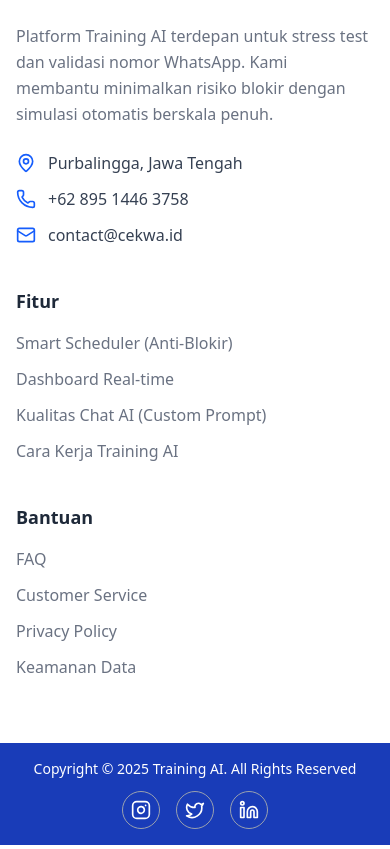
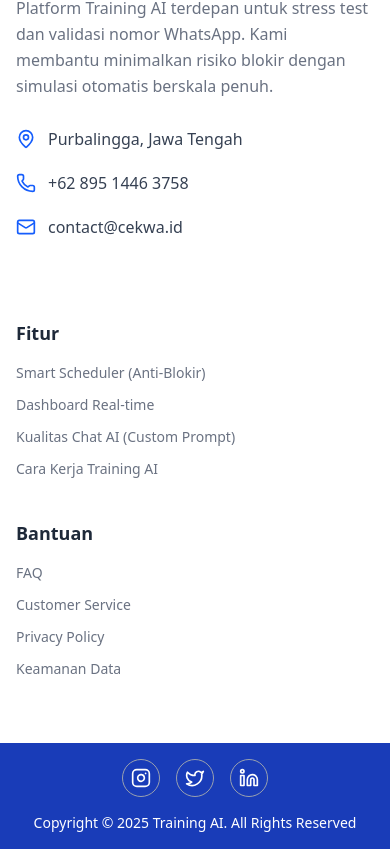
Before and after one commit to fauzinurfalah/Whatsapp_AI_LandingPage, a Next.js app: page / in a window 390 px wide. Shown: the part 5058-5907 px from the top of the page. Built offline with nearby package versions, Linux system fonts and the light colour scheme.

Commit message:
Update footer.tsx

```diff
--- a/src/components/footer.tsx
+++ b/src/components/footer.tsx
@@ -6,7 +6,7 @@ const Footer: React.FC = () => {
     <footer className="bg-white text-gray-700">
       <div className="container mx-auto max-w-7xl px-4 py-16">
         {/* Judul "AI Training" */}
-        <div className="mb-12">
+        <div className="mb-5">
           <h3 className="text-2xl font-bold text-gray-800">AI Training</h3>
         </div>
 
@@ -14,11 +14,11 @@ const Footer: React.FC = () => {
         <div className="grid grid-cols-1 gap-10 md:grid-cols-10">
 
           {/* Kolom Kiri: Deskripsi & Info Kontak */}
-          <div className="md:col-span-6">
-            <p className="text-gray-500 leading-relaxed mb-6">
+          <div className="md:col-span-4">
+            <p className="text-gray-500 leading-relaxed mb-7">
               Platform Training AI terdepan untuk stress test dan validasi nomor WhatsApp. Kami membantu minimalkan risiko blokir dengan simulasi otomatis berskala penuh.
             </p>
-            <div className="space-y-3">
+            <div className="space-y-5">
               <div className="flex items-center gap-3">
                 <MapPin className="w-5 h-5 text-blue-600" />
                 <span>Purbalingga, Jawa Tengah</span>
@@ -34,10 +34,13 @@ const Footer: React.FC = () => {
             </div>
           </div>
 
+          <div className="md:col-span-2">
+          </div>
+
           {/* Kolom Tengah: Fitur */}
           <div className="md:col-span-2">
             <h4 className="text-lg font-semibold text-gray-800 mb-4">Fitur</h4>
-            <ul className="space-y-3 text-gray-500">
+            <ul className="space-y-3 text-sm text-gray-500">
               <li><a href="#" className="hover:text-blue-600 transition-colors">Smart Scheduler (Anti-Blokir)</a></li>
               <li><a href="#" className="hover:text-blue-600 transition-colors">Dashboard Real-time</a></li>
               <li><a href="#" className="hover:text-blue-600 transition-colors">Kualitas Chat AI (Custom Prompt)</a></li>
@@ -48,7 +51,7 @@ const Footer: React.FC = () => {
           {/* Kolom Kanan: Bantuan */}
           <div className="md:col-span-2">
             <h4 className="text-lg font-semibold text-gray-800 mb-4">Bantuan</h4>
-            <ul className="space-y-3 text-gray-500">
+            <ul className="space-y-3 text-sm text-gray-500">
               <li><a href="#" className="hover:text-blue-600 transition-colors">FAQ</a></li>
               <li><a href="#" className="hover:text-blue-600 transition-colors">Customer Service</a></li>
               <li><a href="#" className="hover:text-blue-600 transition-colors">Privacy Policy</a></li>
@@ -61,11 +64,11 @@ const Footer: React.FC = () => {
 
       {/* Bagian Bawah Footer */}
       <div className="bg-blue-800 text-white">
-        <div className="container mx-auto max-w-7xl px-4 py-4 flex flex-col md:flex-row md:justify-between items-center gap-x-8">
-          <p className="text-sm text-center mb-3 md:mb-0">
+        <div className="container mx-auto max-w-7xl px-4 py-4 flex flex-col md:flex-row md:justify-between items-center gap-4 md:gap-8">
+          <p className="text-sm text-center order-2 md:order-1">
             Copyright © 2025 Training AI. All Rights Reserved
           </p>
-          <div className="flex items-center gap-4">
+          <div className="flex items-center gap-4 order-1 md:order-2">
             <a href="#" aria-label="Instagram" className="p-2 border border-gray-400 rounded-full hover:bg-white hover:text-blue-800 transition-colors">
               <Instagram className="w-5 h-5" />
             </a>
```
